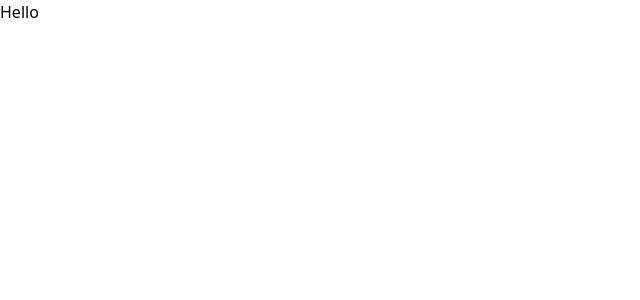
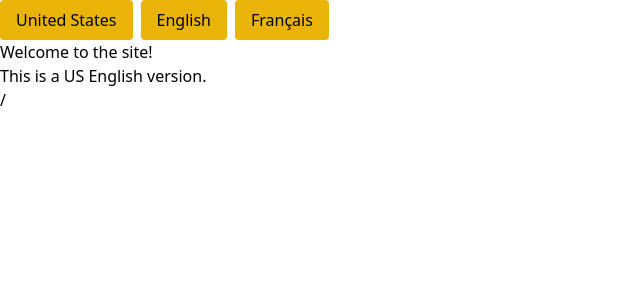
Before and after one commit to RomFeliciano18/storyboard-maker-nuxt, a Nuxt app: page / in a window 1280 px wide. Shown: the top 300 px of the page, without its empty margins (0-640 px from the left). Built offline with nearby package versions, Linux system fonts and the light colour scheme.

Commit message:
i18n: default locale

```diff
--- /dev/null
+++ b/i18n/locales/us.json
@@ -0,0 +1,7 @@
+{
+  "welcome": "Welcome to the site!",
+  "about": "About Us",
+  "contact": "Contact",
+  "language": "Language",
+  "description": "This is a US English version."
+}
--- a/nuxt.config.ts
+++ b/nuxt.config.ts
@@ -1,13 +1,39 @@
 // https://nuxt.com/docs/api/configuration/nuxt-config
 export default defineNuxtConfig({
-  compatibilityDate: "2025-05-15",
+  compatibilityDate: '2025-05-15',
   devtools: { enabled: true },
-  modules: ["@nuxt/image"],
-  css: ["~/assets/css/main.css"],
+  modules: ['@nuxt/image', '@nuxtjs/i18n'],
+  css: ['~/assets/css/main.css'],
   postcss: {
     plugins: {
       tailwindcss: {},
       autoprefixer: {},
     },
   },
+  i18n: {
+    strategy: 'prefix',
+    defaultLocale: 'us',
+    detectBrowserLanguage: false,
+    locales: [
+      {
+        code: 'us',
+        iso: 'en-US',
+        name: 'United States',
+        file: 'us.json',
+      },
+      {
+        code: 'en',
+        iso: 'en-GB',
+        name: 'English',
+        file: 'en.json',
+      },
+      {
+        code: 'fr',
+        iso: 'fr-FR',
+        name: 'Français',
+        file: 'fr.json',
+      },
+    ],
+    lazy: true,
+  },
 });
--- a/package.json
+++ b/package.json
@@ -11,6 +11,7 @@
   },
   "dependencies": {
     "@nuxt/image": "^1.10.0",
+    "@nuxtjs/i18n": "^9.5.5",
     "nuxt": "^3.17.5",
     "vue": "^3.5.16",
     "vue-router": "^4.5.1"
--- a/pages/index.vue
+++ b/pages/index.vue
@@ -1,9 +1,17 @@
-<script setup></script>
+<script setup>
+const { locales, setLocale } = useI18n();
+const route = useRoute();
+</script>
 
 <template>
-  <div>
-    <h1>Hello</h1>
+  <div class="flex items-center gap-2">
+    <button v-for="locale in locales" @click="setLocale(locale.code)" class="rounded bg-yellow-500 px-4 py-2 text-black">
+      {{ locale.name }}
+    </button>
   </div>
+  <h1>{{ $t('welcome') }}</h1>
+  <p>{{ $t('description') }}</p>
+  <p>{{ route.path }}</p>
 </template>
 
 <style scoped></style>
```
Also changed, not shown: i18n/locales/en.json (added, +7 -0 lines), i18n/locales/fr.json (added, +7 -0 lines), 1 other file (tests, documents, lock files or other folders).
